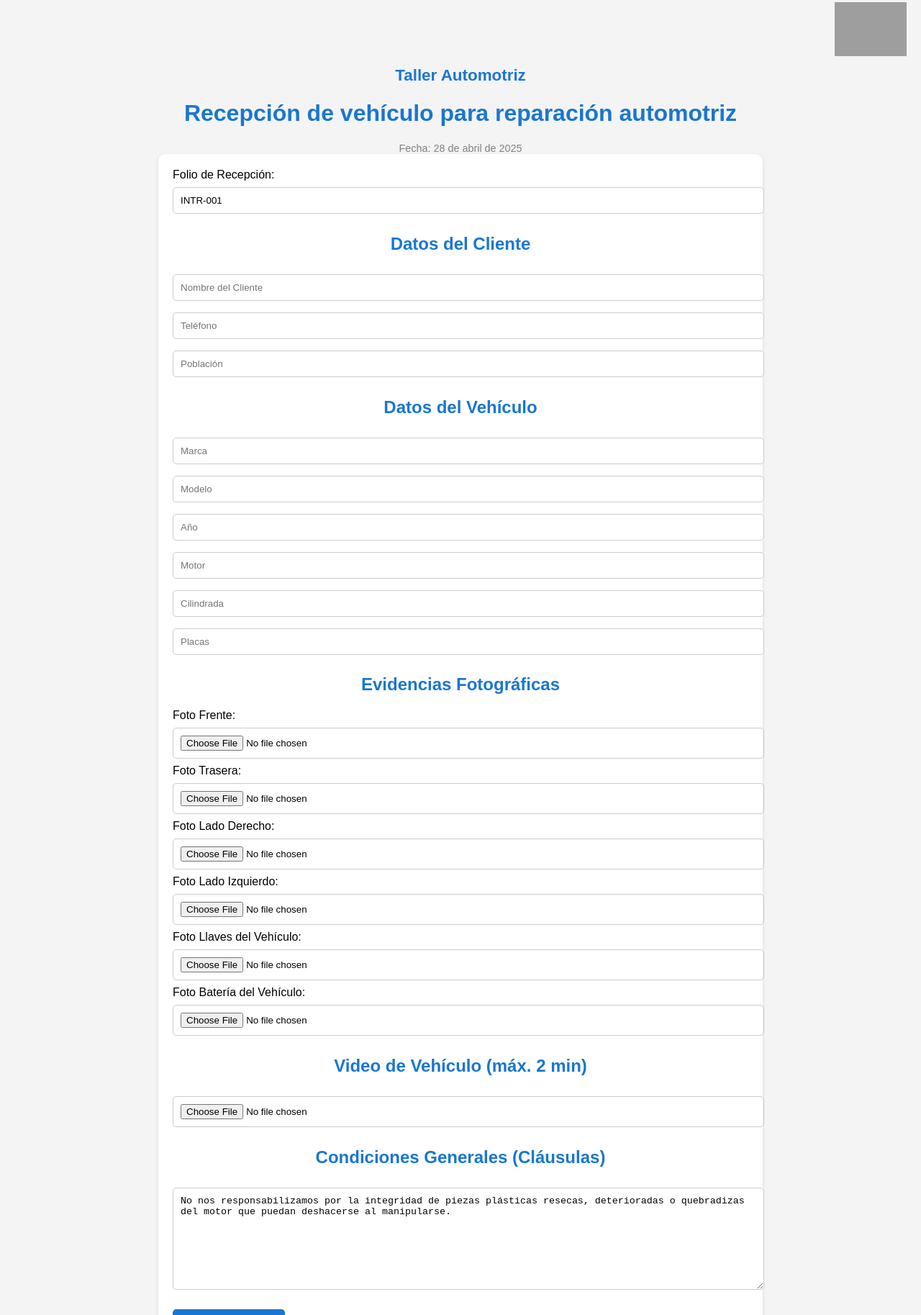
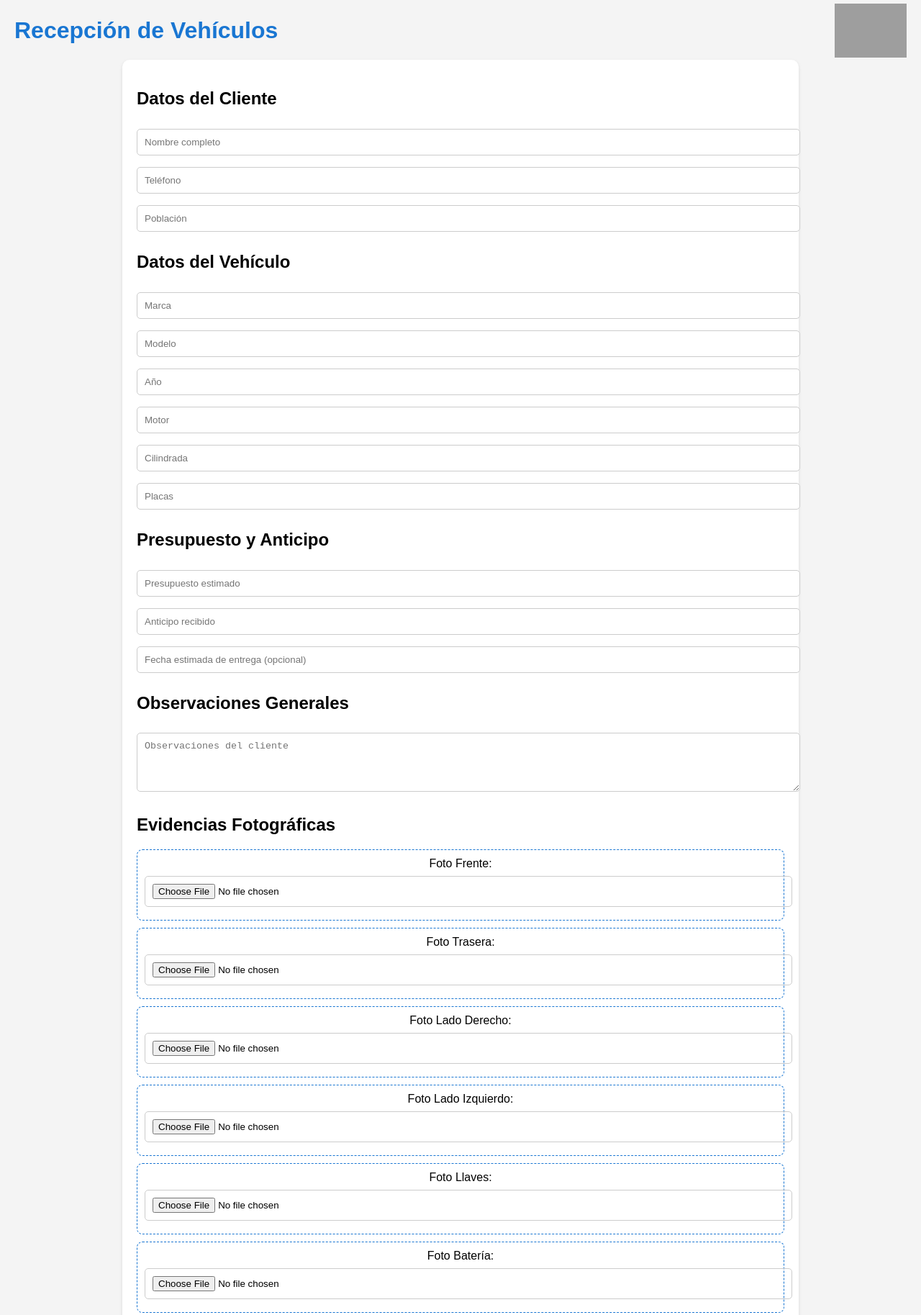
Before and after one commit to intrack360/RECEPCION-DIGITAL-DE-VEHICULOS, a plain HTML site: page index.html in a window 1280 px wide. Shown: the part 17-1844 px from the top of the page at 72% size. Drawn offline with Linux system fonts and the light colour scheme; grey boxes are pictures that could not be loaded.

Commit message:
Add files via upload

```diff
--- a/index.html
+++ b/index.html
@@ -1,55 +1,56 @@
 <!DOCTYPE html>
 <html lang="es">
 <head>
-  <meta charset="UTF-8" />
-  <meta name="viewport" content="width=device-width, initial-scale=1.0" />
-  <title>Recepción de Vehículo - Intrack360</title>
+  <meta charset="UTF-8">
+  <meta name="viewport" content="width=device-width, initial-scale=1.0">
+  <title>Recepción de Vehículos - Intrack360</title>
   <style>
     body {
       font-family: Arial, sans-serif;
       background-color: #f4f4f4;
+      padding: 20px;
       margin: 0;
-      padding: 20px;
     }
-    h1, h2 {
+    .header {
+      display: flex;
+      justify-content: space-between;
+      align-items: center;
+    }
+    .header img {
+      width: 100px;
+    }
+    h1 {
       text-align: center;
       color: #1976d2;
-    }
-    .logo {
-      text-align: right;
-      margin-bottom: 10px;
-    }
-    .logo img {
-      width: 100px;
-    }
-    .nombre-taller {
-      text-align: center;
-      font-size: 1.4rem;
-      color: #1976d2;
-      margin-bottom: 10px;
-      font-weight: bold;
     }
     form {
       background: white;
       padding: 20px;
       border-radius: 10px;
       box-shadow: 0 2px 5px rgba(0,0,0,0.1);
-      max-width: 800px;
+      max-width: 900px;
       margin: auto;
     }
-    input, select, textarea {
+    input, textarea, select {
       width: 100%;
+      margin: 8px 0;
       padding: 10px;
-      margin: 8px 0;
       border: 1px solid #ccc;
       border-radius: 5px;
+    }
+    .seccion {
+      margin-bottom: 20px;
+    }
+    .foto-preview {
+      max-height: 100px;
+      margin-top: 5px;
+      display: block;
     }
     button {
       background-color: #1976d2;
       color: white;
       border: none;
       padding: 10px 20px;
-      margin-top: 15px;
       border-radius: 5px;
       cursor: pointer;
     }
@@ -57,38 +58,36 @@
       background-color: #135ba1;
     }
     .small-text {
+      color: gray;
+      font-size: 0.9em;
+      margin-top: 10px;
+    }
+    .recuadro-evidencia {
+      border: 1px dashed #1976d2;
+      padding: 10px;
+      margin-top: 10px;
+      border-radius: 8px;
       text-align: center;
-      font-size: 0.9rem;
-      color: gray;
-    }
-    .preview-img {
-      max-height: 100px;
-      margin-top: 5px;
-      display: block;
     }
   </style>
 </head>
 <body>
 
-<div class="logo">
-  <img src="https://github.com/intrack360/RECEPCION-DIGITAL-DE-VEHICULOS/blob/main/logo%20INTRACK%20360.png?raw=true" alt="Logo Intrack360" id="logoSistema">
+<div class="header">
+  <h1>Recepción de Vehículos</h1>
+  <img src="https://github.com/intrack360/RECEPCION-DIGITAL-DE-VEHICULOS/blob/main/logo%20INTRACK%20360.png?raw=true" alt="Logo Intrack360">
 </div>
 
-<div class="nombre-taller" id="nombreTaller">Taller</div>
+<form id="recepcionForm">
 
-<h1>Recepción de vehículo para reparación automotriz</h1>
-
-<div class="small-text" id="fechaHoy"></div>
-
-<form id="formRecepcion">
-  <label for="folioRecepcion">Folio de Recepción:</label>
-  <input type="text" id="folioRecepcion" readonly>
-
+  <div class="seccion">
     <h2>Datos del Cliente</h2>
-  <input type="text" id="nombreCliente" placeholder="Nombre del Cliente" required>
+    <input type="text" id="nombreCliente" placeholder="Nombre completo" required>
     <input type="text" id="telefonoCliente" placeholder="Teléfono" required>
     <input type="text" id="poblacionCliente" placeholder="Población" required>
+  </div>
 
+  <div class="seccion">
     <h2>Datos del Vehículo</h2>
     <input type="text" id="marcaVehiculo" placeholder="Marca" required>
     <input type="text" id="modeloVehiculo" placeholder="Modelo" required>
@@ -96,123 +95,112 @@
     <input type="text" id="motorVehiculo" placeholder="Motor" required>
     <input type="text" id="cilindradaVehiculo" placeholder="Cilindrada" required>
     <input type="text" id="placasVehiculo" placeholder="Placas" required>
+  </div>
 
+  <div class="seccion">
+    <h2>Presupuesto y Anticipo</h2>
+    <input type="number" id="presupuesto" placeholder="Presupuesto estimado" required>
+    <input type="number" id="anticipo" placeholder="Anticipo recibido" required>
+    <input type="text" id="fechaEntregaEstimada" placeholder="Fecha estimada de entrega (opcional)">
+  </div>
+
+  <div class="seccion">
+    <h2>Observaciones Generales</h2>
+    <textarea id="observaciones" rows="4" placeholder="Observaciones del cliente"></textarea>
+  </div>
+
+  <div class="seccion">
     <h2>Evidencias Fotográficas</h2>
 
-  <label>Foto Frente:</label>
-  <input type="file" accept="image/*" id="fotoFrente" capture="environment">
-  <img id="prevFotoFrente" class="preview-img" style="display:none;">
+    <div class="recuadro-evidencia">
+      <label>Foto Frente:</label><br>
+      <input type="file" id="fotoFrente" accept="image/*" capture="environment">
+      <img id="previewFrente" class="foto-preview" style="display:none;">
+    </div>
 
-  <label>Foto Trasera:</label>
-  <input type="file" accept="image/*" id="fotoTrasera" capture="environment">
-  <img id="prevFotoTrasera" class="preview-img" style="display:none;">
+    <div class="recuadro-evidencia">
+      <label>Foto Trasera:</label><br>
+      <input type="file" id="fotoTrasera" accept="image/*" capture="environment">
+      <img id="previewTrasera" class="foto-preview" style="display:none;">
+    </div>
 
-  <label>Foto Lado Derecho:</label>
-  <input type="file" accept="image/*" id="fotoDerecho" capture="environment">
-  <img id="prevFotoDerecho" class="preview-img" style="display:none;">
+    <div class="recuadro-evidencia">
+      <label>Foto Lado Derecho:</label><br>
+      <input type="file" id="fotoDerecho" accept="image/*" capture="environment">
+      <img id="previewDerecho" class="foto-preview" style="display:none;">
+    </div>
 
-  <label>Foto Lado Izquierdo:</label>
-  <input type="file" accept="image/*" id="fotoIzquierdo" capture="environment">
-  <img id="prevFotoIzquierdo" class="preview-img" style="display:none;">
+    <div class="recuadro-evidencia">
+      <label>Foto Lado Izquierdo:</label><br>
+      <input type="file" id="fotoIzquierdo" accept="image/*" capture="environment">
+      <img id="previewIzquierdo" class="foto-preview" style="display:none;">
+    </div>
 
-  <label>Foto Llaves del Vehículo:</label>
-  <input type="file" accept="image/*" id="fotoLlaves" capture="environment">
-  <img id="prevFotoLlaves" class="preview-img" style="display:none;">
+    <div class="recuadro-evidencia">
+      <label>Foto Llaves:</label><br>
+      <input type="file" id="fotoLlaves" accept="image/*" capture="environment">
+      <img id="previewLlaves" class="foto-preview" style="display:none;">
+    </div>
 
-  <label>Foto Batería del Vehículo:</label>
-  <input type="file" accept="image/*" id="fotoBateria" capture="environment">
-  <img id="prevFotoBateria" class="preview-img" style="display:none;">
+    <div class="recuadro-evidencia">
+      <label>Foto Batería:</label><br>
+      <input type="file" id="fotoBateria" accept="image/*" capture="environment">
+      <img id="previewBateria" class="foto-preview" style="display:none;">
+    </div>
+  </div>
 
-  <h2>Video de Vehículo (máx. 2 min)</h2>
-  <input type="file" accept="video/*" id="videoVehiculo" capture="environment">
+  <div class="seccion">
+    <h2>Video del Vehículo</h2>
+    <input type="file" id="videoVehiculo" accept="video/*" capture="environment">
+  </div>
 
-  <h2>Condiciones Generales (Cláusulas)</h2>
-  <textarea id="clausulasLegales" rows="8" readonly></textarea>
+  <div class="seccion">
+    <h2>Cláusulas Generales</h2>
+    <textarea id="clausulas" rows="8" readonly>
+El taller no se hace responsable por elementos no declarados al momento de ingreso.
+No nos responsabilizamos por la integridad de piezas plásticas resecas, deterioradas o quebradizas del motor que puedan deshacerse al manipularse.
+Después de 24 horas de avisado de la terminación, o 72 horas de abandono, la pensión del vehículo será de $50.00 pesos por día.
+El taller no se hace responsable de daños meteorológicos, vandalismo o causas externas en autos abandonados.
+Estas cláusulas pueden ser modificadas en la configuración inicial del taller.
+    </textarea>
+  </div>
 
-  <button type="submit" id="guardarBtn">Guardar Recepción</button>
+  <button type="submit">Guardar Recepción</button>
 </form>
 
-<audio id="audioSuccess" src="https://assets.mixkit.co/active_storage/sfx/625/625-preview.mp3"></audio>
+<audio id="bipSuccess" src="https://assets.mixkit.co/active_storage/sfx/1106/1106-preview.mp3"></audio>
 
 <script>
-  document.addEventListener('DOMContentLoaded', function() {
-    const fecha = new Date().toLocaleDateString('es-MX', { year: 'numeric', month: 'long', day: 'numeric' });
-    document.getElementById('fechaHoy').textContent = "Fecha: " + fecha;
+document.addEventListener('DOMContentLoaded', () => {
+  // Previsualización de imágenes
+  const previews = [
+    {input: 'fotoFrente', img: 'previewFrente'},
+    {input: 'fotoTrasera', img: 'previewTrasera'},
+    {input: 'fotoDerecho', img: 'previewDerecho'},
+    {input: 'fotoIzquierdo', img: 'previewIzquierdo'},
+    {input: 'fotoLlaves', img: 'previewLlaves'},
+    {input: 'fotoBateria', img: 'previewBateria'},
+  ];
 
-    const config = JSON.parse(localStorage.getItem('configuracionTaller'));
-    if (config) {
-      document.getElementById('nombreTaller').textContent = config.nombreTaller;
-      document.getElementById('logoSistema').src = config.logo;
-      document.getElementById('clausulasLegales').value = config.clausulas;
-    } else {
-      document.getElementById('nombreTaller').textContent = "Taller Automotriz";
-      document.getElementById('clausulasLegales').value = "No nos responsabilizamos por la integridad de piezas plásticas resecas, deterioradas o quebradizas del motor que puedan deshacerse al manipularse.";
+  previews.forEach(preview => {
+    document.getElementById(preview.input).addEventListener('change', function() {
+      const reader = new FileReader();
+      reader.onload = function(e) {
+        document.getElementById(preview.img).src = e.target.result;
+        document.getElementById(preview.img).style.display = 'block';
       }
-
-    generarFolio();
+      reader.readAsDataURL(this.files[0]);
+    });
   });
 
-  function generarFolio() {
-    let ultimoFolio = localStorage.getItem('ultimoFolio');
-    if (!ultimoFolio) {
-      ultimoFolio = 1;
-    } else {
-      ultimoFolio = parseInt(ultimoFolio) + 1;
-    }
-    localStorage.setItem('ultimoFolio', ultimoFolio);
-    document.getElementById('folioRecepcion').value = "INTR-" + String(ultimoFolio).padStart(3, '0');
-  }
+  document.getElementById('recepcionForm').addEventListener('submit', function(e) {
+    e.preventDefault();
+    document.getElementById('bipSuccess').play();
+    alert('✅ Recepción Guardada Correctamente');
 
-  function previsualizar(inputId, imgId) {
-    const input = document.getElementById(inputId);
-    const img = document.getElementById(imgId);
-    input.addEventListener('change', function() {
-      const file = input.files[0];
-      if (file) {
-        const reader = new FileReader();
-        reader.onload = function(e) {
-          img.src = e.target.result;
-          img.style.display = 'block';
-        };
-        reader.readAsDataURL(file);
-      }
+    this.reset();
+    previews.forEach(p => document.getElementById(p.img).style.display = 'none');
   });
-  }
-
-  previsualizar('fotoFrente', 'prevFotoFrente');
-  previsualizar('fotoTrasera', 'prevFotoTrasera');
-  previsualizar('fotoDerecho', 'prevFotoDerecho');
-  previsualizar('fotoIzquierdo', 'prevFotoIzquierdo');
-  previsualizar('fotoLlaves', 'prevFotoLlaves');
-  previsualizar('fotoBateria', 'prevFotoBateria');
-
-  document.getElementById('formRecepcion').addEventListener('submit', function(event) {
-    event.preventDefault();
-
-    // Validar que haya fotos
-    const fotos = ['fotoFrente','fotoTrasera','fotoDerecho','fotoIzquierdo','fotoLlaves','fotoBateria'];
-    for (let id of fotos) {
-      if (!document.getElementById(id).files.length) {
-        alert('⚠️ Debes subir todas las evidencias fotográficas.');
-        return;
-      }
-    }
-    if (!document.getElementById('videoVehiculo').files.length) {
-      alert('⚠️ Debes subir el video del vehículo.');
-      return;
-    }
-
-    // Todo correcto
-    document.getElementById('audioSuccess').play();
-    alert('✅ Recepción guardada correctamente.');
-
-    // Reiniciar todo
-    this.reset();
-    generarFolio();
-    document.querySelectorAll('.preview-img').forEach(img => img.style.display = 'none');
-    const fecha = new Date().toLocaleDateString('es-MX', { year: 'numeric', month: 'long', day: 'numeric' });
-    document.getElementById('fechaHoy').textContent = "Fecha: " + fecha;
-    document.getElementById('clausulasLegales').value = JSON.parse(localStorage.getItem('configuracionTaller'))?.clausulas || "No nos responsabilizamos por la integridad de piezas plásticas resecas, deterioradas o quebradizas del motor que puedan deshacerse al manipularse.";
 });
 </script>
 
```
Lines whose indentation alone changed are shown as unchanged.
